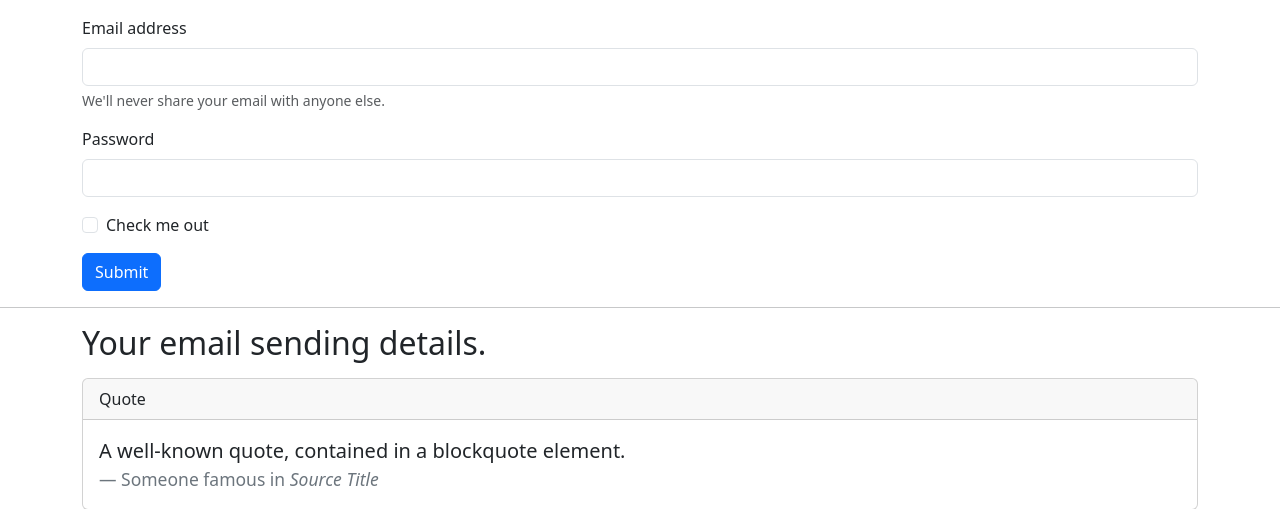
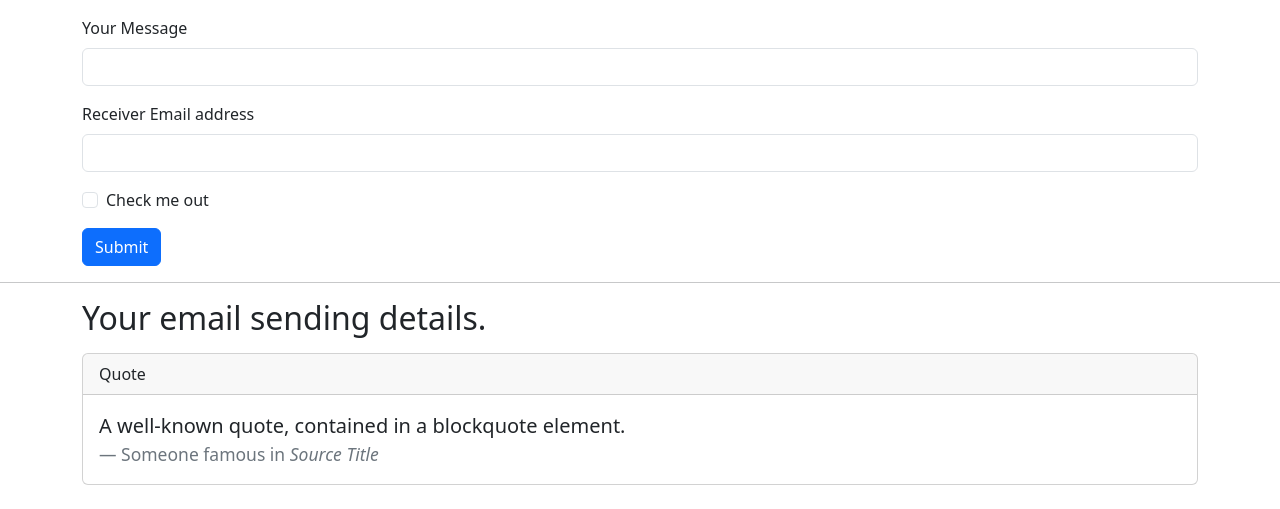
Before and after one commit to Arp1it/auto-send-email-in-django, a Django app: page / in a window 1280 px wide. Shown: the part 56-565 px from the top of the page. Run offline with Django 4.2, Linux system fonts and the light colour scheme.

Commit message:
Improving

```diff
--- a/seendeemmail/models.py
+++ b/seendeemmail/models.py
@@ -6,8 +6,7 @@ from django.utils.timezone import now
 # Create your models here.
 class MailSender(models.Model):
     cuser = models.ForeignKey(User, on_delete=models.CASCADE, related_name="mailuser")
-    senderemail = models.EmailField(max_length=50)
-    senderappemailpass = models.CharField(max_length=50)
-    senderemail = models.EmailField(max_length=50)
+    msg = models.CharField(max_length=99999)
+    receiveremail = models.EmailField(max_length=50)
     sendingdate = models.CharField(default=str(now), max_length=30)
     timestamp = models.DateTimeField(default=now)
--- a/seendeemmail/urls.py
+++ b/seendeemmail/urls.py
@@ -2,5 +2,6 @@ from django.urls import path, include
 from . import views
 
 urlpatterns = [
-    path("",  views.main, name='home')
+    path("",  views.main, name='home'),
+    path("storing",  views.storing, name='sstor'),
 ]
--- a/seendeemmail/views.py
+++ b/seendeemmail/views.py
@@ -1,4 +1,5 @@
-from django.shortcuts import render, HttpResponse
+from django.shortcuts import render, HttpResponse, redirect
+from . models import *
 
 
 # Create your views here.
@@ -8,3 +9,13 @@ def main(requests):
 
 def fetching(requests):
     pass
+
+
+def storing(requests):
+    if requests.method == "POST":
+        mmsg = requests.POST['yourmsg']
+        recemail = requests.POST['receiveremail']
+
+        print(mmsg, recemail)
+
+        return redirect("/")
--- a/templates/index.html
+++ b/templates/index.html
@@ -1,18 +1,17 @@
 {% extends 'main.html' %}
 
 {% block body %}
-  <form class="container my-3">
+  <form class="container my-3" method='post' action="/storing">{% csrf_token %}
     <div class="mb-3">
-      <label for="exampleInputEmail1" class="form-label">Email address</label>
-      <input type="email" class="form-control" id="exampleInputEmail1" aria-describedby="emailHelp" />
-      <div id="emailHelp" class="form-text">We'll never share your email with anyone else.</div>
+      <label for="text" class="form-label">Your Message</label>
+      <input type="text" name="yourmsg" class="form-control" id="text" aria-describedby="text" required />
     </div>
     <div class="mb-3">
-      <label for="exampleInputPassword1" class="form-label">Password</label>
-      <input type="password" class="form-control" id="exampleInputPassword1" />
+      <label for="exampleInputEmail1" class="form-label">Receiver Email address</label>
+      <input type="email" name="receiveremail" class="form-control" id="exampleInputEmail1" aria-describedby="emailHelp" required />
     </div>
     <div class="mb-3 form-check">
-      <input type="checkbox" class="form-check-input" id="exampleCheck1" />
+      <input type="checkbox" class="form-check-input" id="exampleCheck1" required />
       <label class="form-check-label" for="exampleCheck1">Check me out</label>
     </div>
     <button type="submit" class="btn btn-primary">Submit</button>
```
Also changed, not shown: db.sqlite3, seendeemmail/migrations/0002_rename_senderemail_mailsender_receiveremail_and_more.py (added), seendeemmail/migrations/0003_alter_mailsender_msg_alter_mailsender_sendingdate.py (added).
